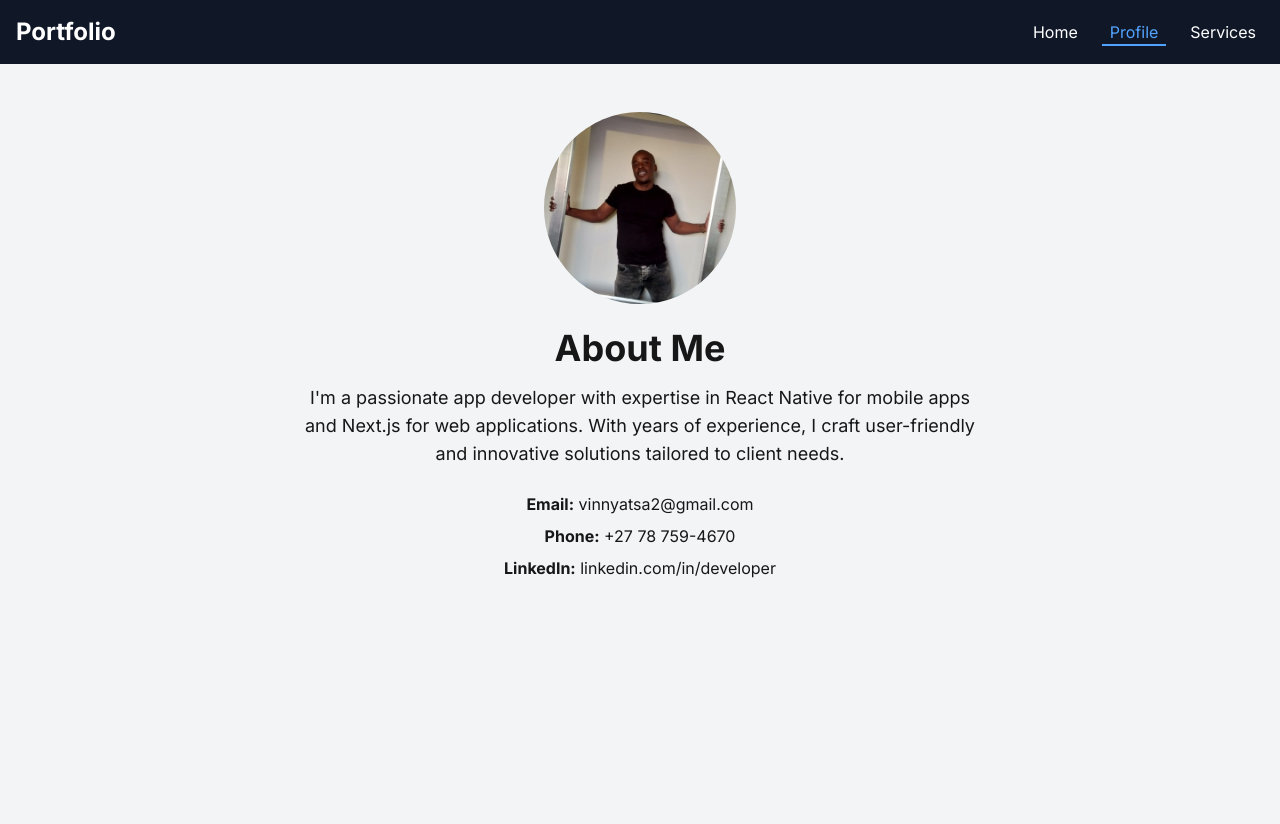
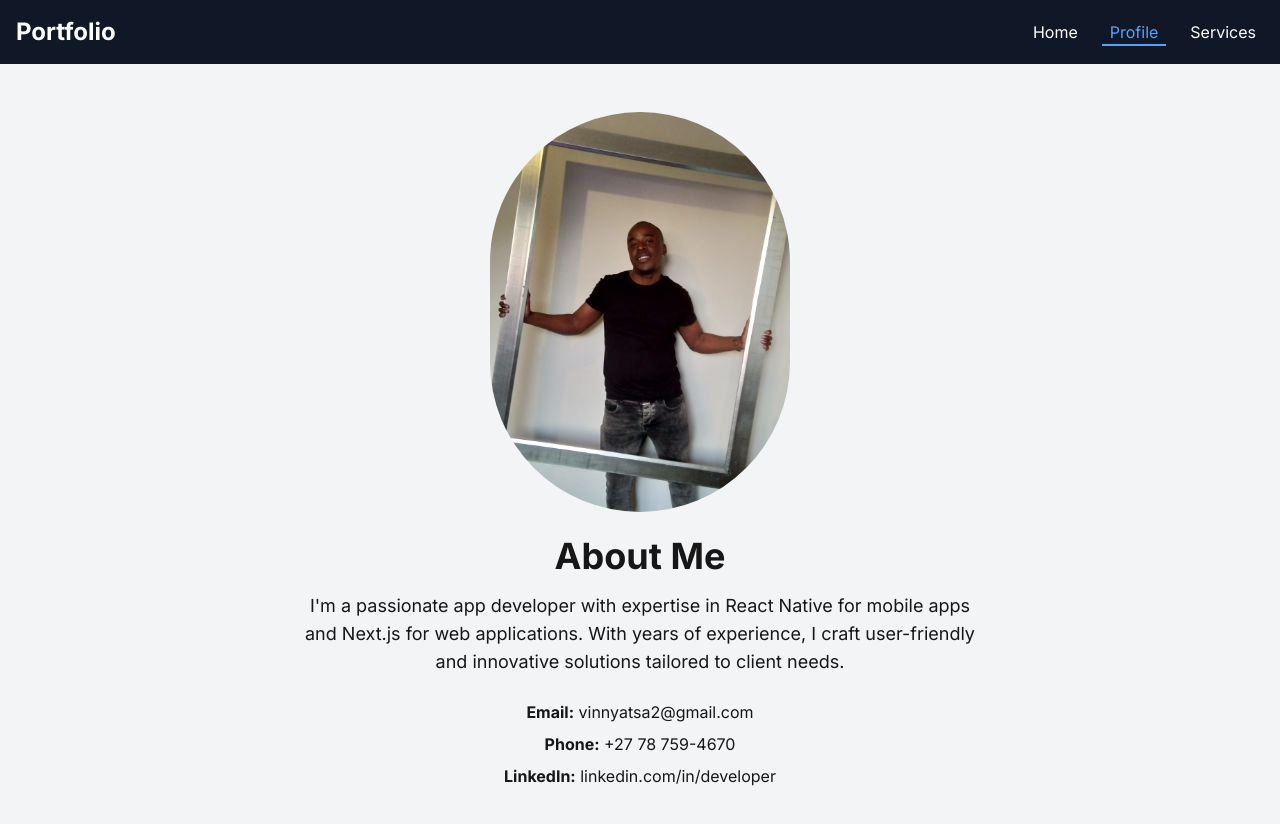
Before and after one commit to Inspire00/myportfolio, a Next.js app: page /profile in a window 1280 px wide. Shown: the top 824 px of the page. Built offline with nearby package versions, Linux system fonts and the light colour scheme.

Commit message:
Add Image import from next/image in app/page.js

```diff
--- a/app/profile/page.js
+++ b/app/profile/page.js
@@ -1,5 +1,6 @@
 'use client';
 import { motion } from 'framer-motion';
+import Image from 'next/image';
 
 export default function Profile() {
   return (
@@ -10,7 +11,9 @@ export default function Profile() {
           animate={{ opacity: 1, scale: 1 }}
           src="/images/vincent_1.jpg"
           alt="Profile"
-          className="w-48 h-48 rounded-full mx-auto mb-6 object-cover"
+          width={300} // Specify the width
+          height={300} // Specify the height
+          className=" rounded-full mx-auto mb-6 object-cover"
         />
         <motion.h1
           initial={{ opacity: 0 }}
```
